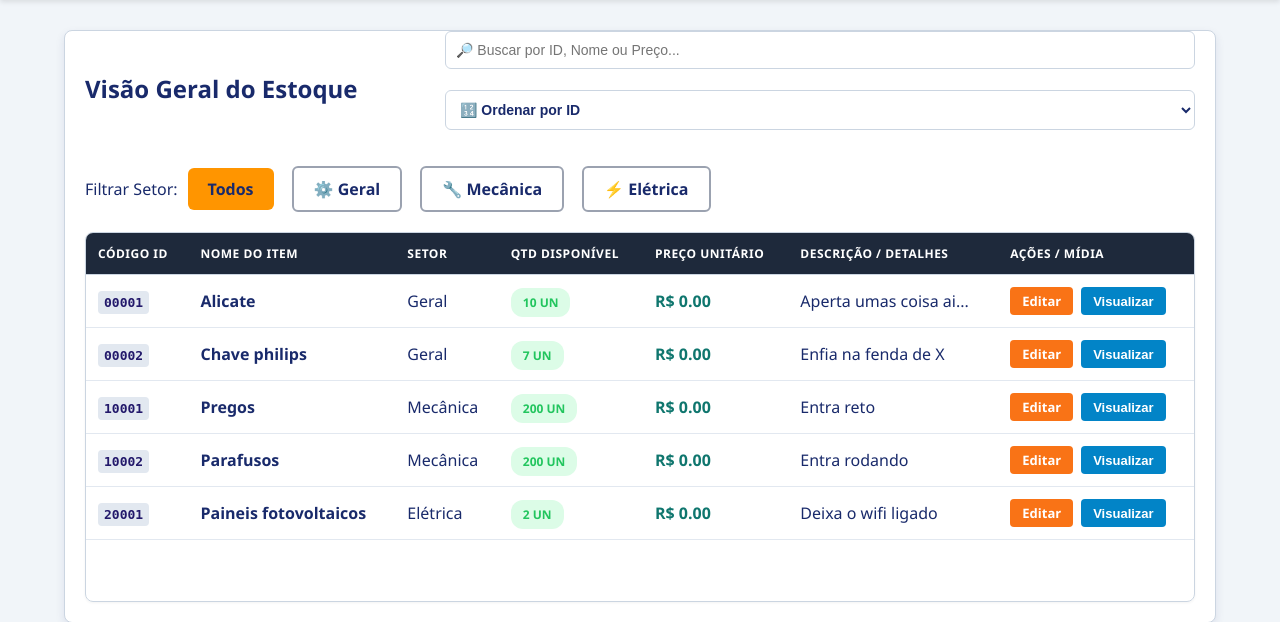
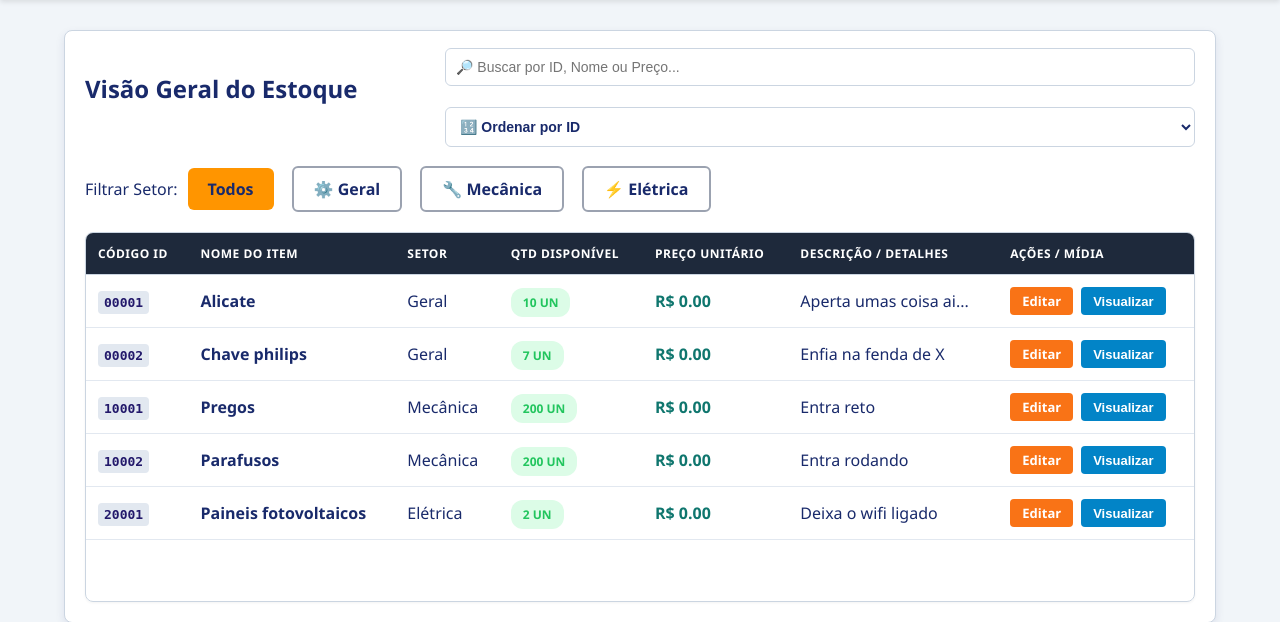
Before and after one commit to AndreLuis-png/Projeto-Senai, a Flask app: page /lobby in a window 1280 px wide. Shown: the part 147-769 px from the top of the page. Run offline with Flask 3, Linux system fonts and the light colour scheme; a user stored in the database is signed in; data comes from the database, SQL or seed files in the repository; some libraries are stand-ins or nearby versions.

Commit message:
TAFAREEEEEELLLLL

```diff
--- a/static/css/cantinho_do_castigo/Banco-de-dados.sql
+++ b/static/css/cantinho_do_castigo/Banco-de-dados.sql
@@ -74,3 +74,5 @@ SELECT * FROM estoque;
 SELECT * FROM config_admin;
 SELECT * FROM historico_logs;
 SELECT * FROM usuarios;
+
+DROP DATABASE almoxarifado_db
--- a/templates/lobby.html
+++ b/templates/lobby.html
@@ -110,7 +110,7 @@
         <div style="display: flex; justify-content: space-between; align-items: center; margin-bottom: 20px; flex-wrap: wrap; gap: 20px;">
             <h2 style="margin: 0;">Visão Geral do Estoque</h2>
 
-            <form method="GET" action="{{ url_for('lobby', area_filtro=area_atual) }}" style="display: flex; gap: 5px; max-width: 750px; flex: 1;">
+            <form method="GET" action="{{ url_for('lobby', area_filtro=area_atual) }}" style="display: flex; gap: 5px; max-width: 750px; flex: 1; transform: translateY(17px);">
                 <input type="text" id="campo-pesquisa-lobby" name="pesquisa" list="produtos-pesquisa" value="{{ termo_pesquisa }}" placeholder="🔎 Buscar por ID, Nome ou Preço..." autocomplete="off" style="flex: 2; padding: 10px; border-radius: 6px; border: 1px solid #cbd5e1; text-transform: none;">
                 <datalist id="produtos-pesquisa">
                     {% for item in sugestoes %}
```
